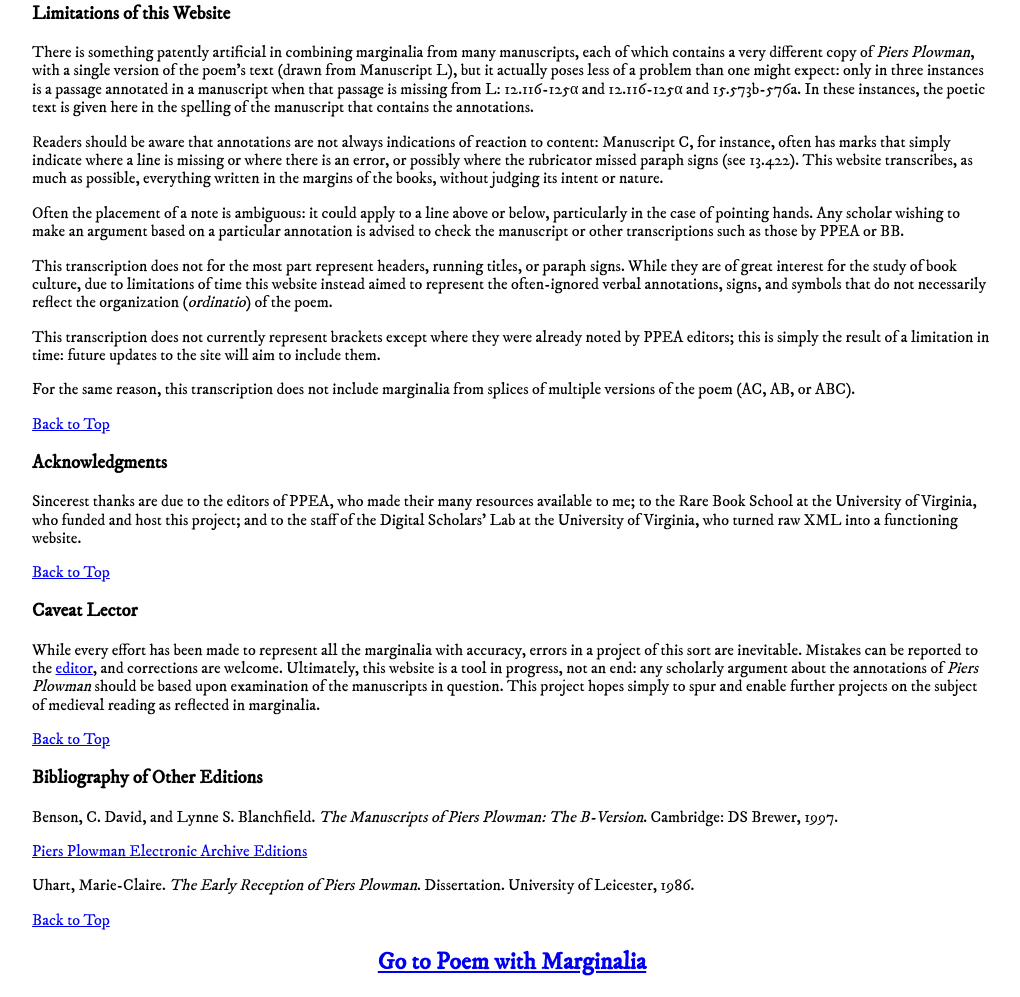
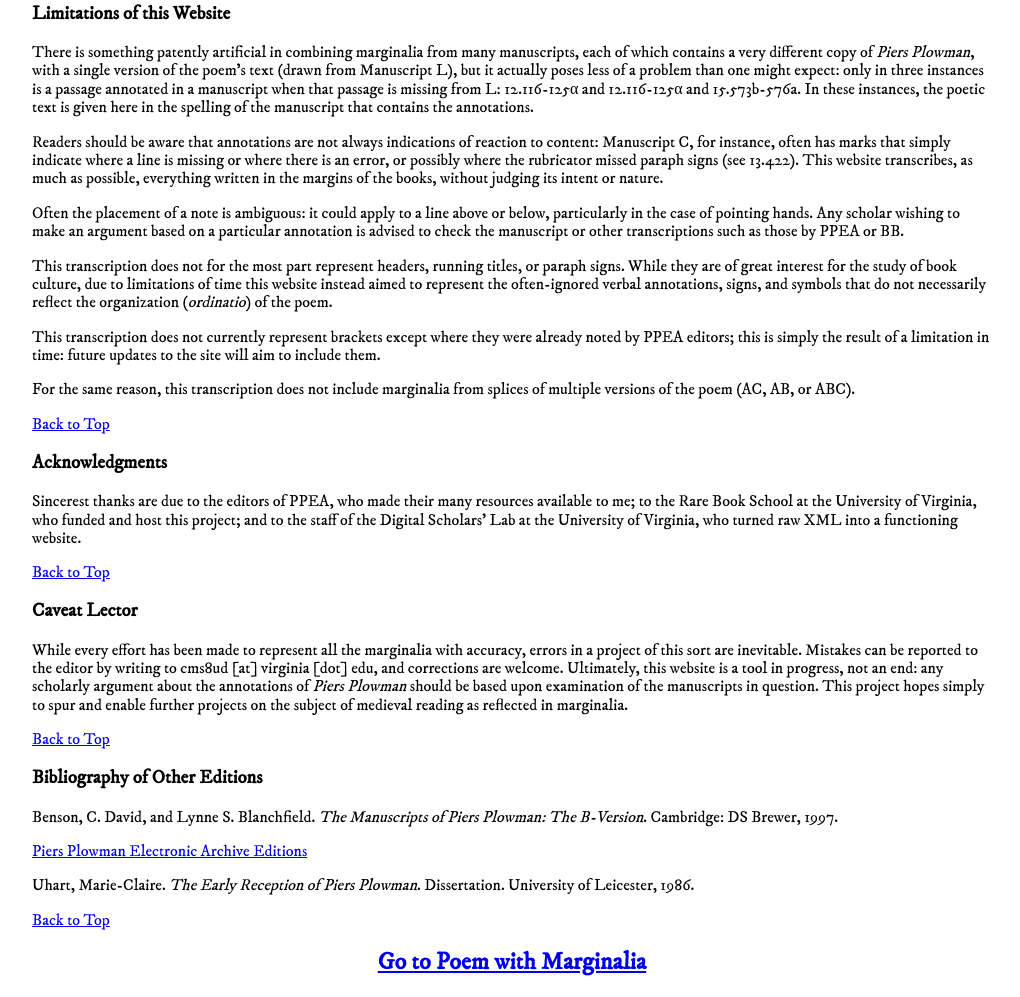
Before and after one commit to waynegraham/plowman, a plain HTML site: page index.html in a window 1280 px wide. Shown: the part 2582-3579 px from the top of the page, without its empty margins (128-1148 px from the left). Drawn offline with nearby package versions, Linux system fonts and the light colour scheme; a web font is replaced by a local one.

Commit message:
changed some content in index html file

```diff
--- a/index.html
+++ b/index.html
@@ -174,7 +174,7 @@
             <a name="caveat"><h3>Caveat Lector</h3></a>
          </header>
          <p>
-            While every effort has been made to represent all the marginalia with accuracy, errors in a project of this sort are inevitable.  Mistakes can be reported to the <a href="mailto:cms8ud@virginia.edu">editor</a>, and corrections are welcome.  Ultimately, this website is a tool in progress, not an end: any scholarly argument about the annotations of <i>Piers Plowman</i> should be based upon examination of the manuscripts in question.  This project hopes simply to spur and enable further projects on the subject of medieval reading as reflected in marginalia.
+            While every effort has been made to represent all the marginalia with accuracy, errors in a project of this sort are inevitable.  Mistakes can be reported to the editor by writing to cms8ud [at] virginia [dot] edu, and corrections are welcome.  Ultimately, this website is a tool in progress, not an end: any scholarly argument about the annotations of <i>Piers Plowman</i> should be based upon examination of the manuscripts in question.  This project hopes simply to spur and enable further projects on the subject of medieval reading as reflected in marginalia.
          </p>
          <p><a href="#top">Back to Top</a></p>
       </div>
```
